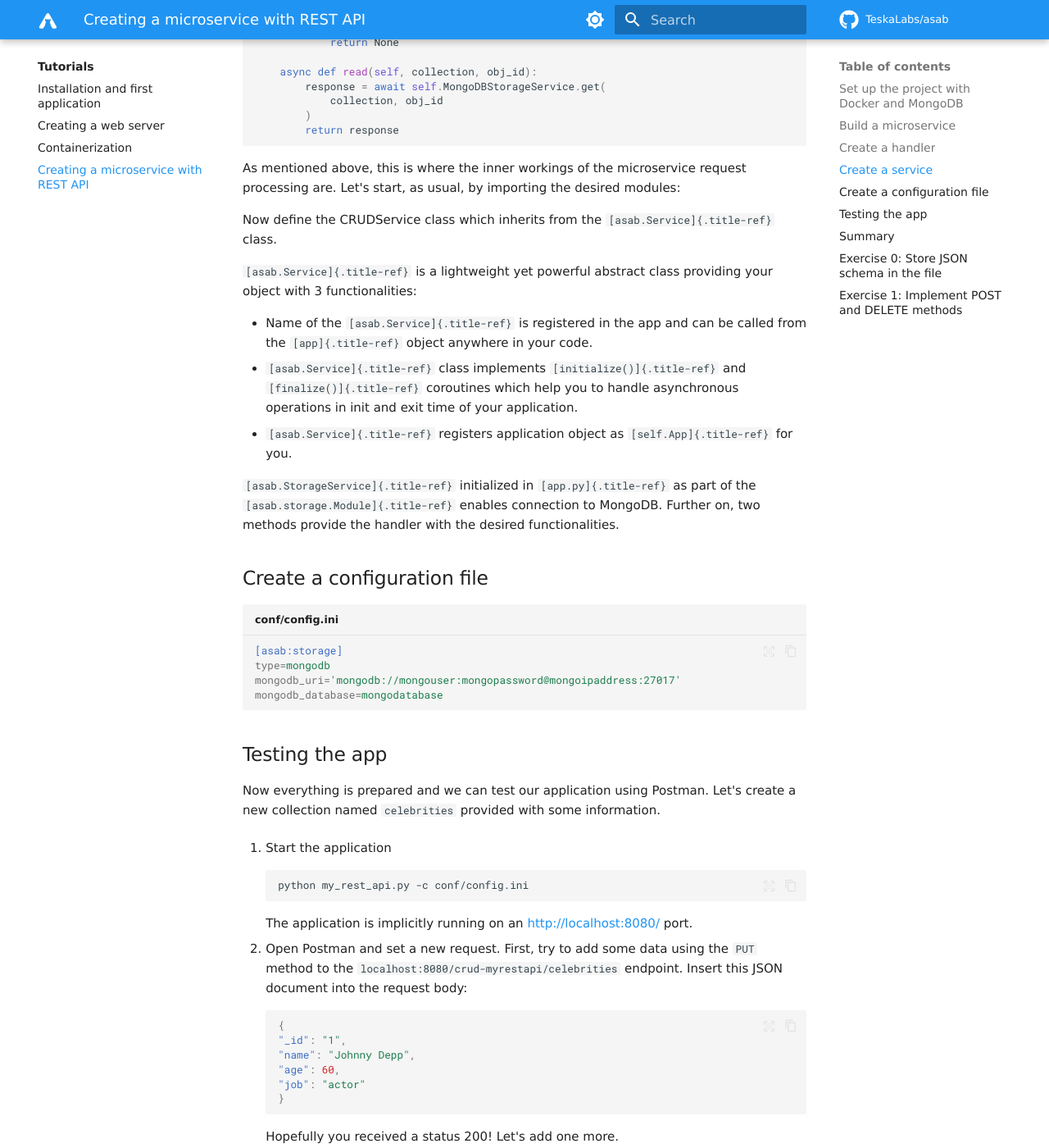
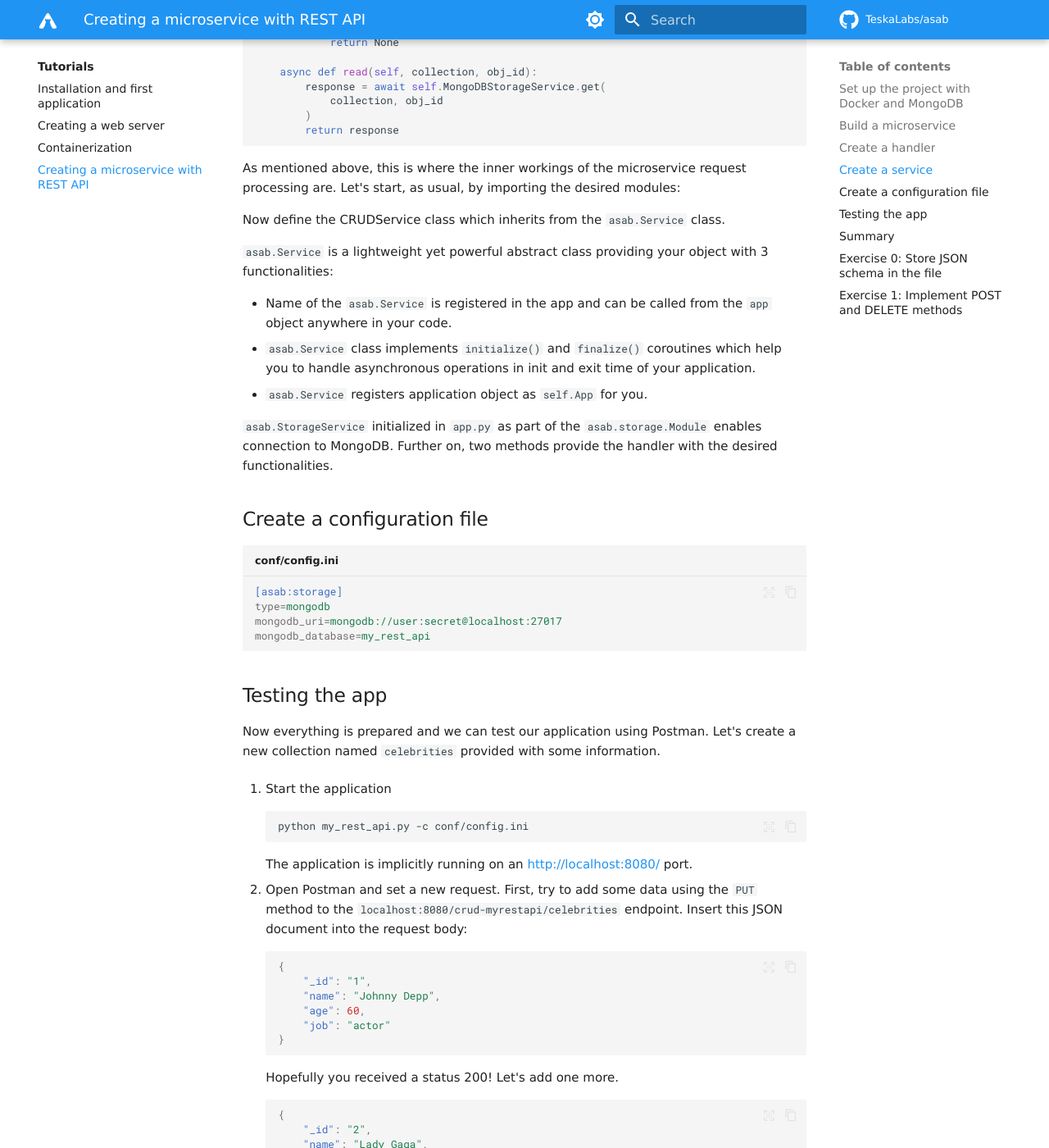
Before and after one commit to TeskaLabs/asab, an MkDocs documentation site: the page built from docs/getting-started/rest_api.md, in a window 1280 px wide and 1400 px high, scrolled down 4799 px. Shown: the whole window at 82% size. Built offline with MkDocs 1.6.1 and Material for MkDocs 9.7.7, drawn with Linux system fonts in a browser that asks for light colours; some web fonts are replaced; comment, search, counter and statistics services are not loaded; some of the changed text lies outside the part shown.

Commit message:
Move the REST API tutorial to mkdocs and correct mistakes

````diff
--- a/docs/how-tos/03_rest_api.md
+++ b/docs/getting-started/rest_api.md
@@ -20,46 +17,47 @@ Set up the project with Docker and MongoDB
         Based on our experience, we recommend installing just the Docker engine - there's no need to install Docker Desktop in most cases. In some cases, installing Docker Desktop might even cause problems when interacting with Docker in the terminal.
 
     You can always check if you have Docker installed successfully:
+
     ``` bash
     docker --version
     ```
 
 2. **Pull the MongoDB image** from Docker Hub.
-``` bash
-docker pull mongo
-```
-Start the container:
-``` bash
-docker run -d -p 27017:27017 \
-    -e MONGO_INITDB_ROOT_USERNAME=user \
-    -e MONGO_INITDB_ROOT_PASSWORD=secret \
-    mongo
-```
+
+    ``` bash
+    docker pull mongo
+    ```
+
+    Start the container:
+
+    ``` bash
+    docker run -d -p 27017:27017 \
+        -e MONGO_INITDB_ROOT_USERNAME=user \
+        -e MONGO_INITDB_ROOT_PASSWORD=secret \
+        mongo
+    ```
 
 3. **Install Postman** in case you do not have it ([download here on the official website](https://www.postman.com/downloads/)). We will use Postman to test the webservice REST API. In Postman, you can create your collection of HTTP requests, save the HTTPs requests as templates, or automatically generate documentation.
 
 4. **Prepare the structure of the project.** Every ASAB microservice consists of several Python modules.
-Create the following file structure in your repository:
+    Create the following file structure in your repository:
 
-    ```
+    ``` text
     .
-    └── my_rest_api.py
-    ─── my_rest_api
-        └── __init__.py
-        ─── app.py
-        ─── tutorial
-            └── handler.py
-            └── service.py
-    ─── conf
+    ├── my_rest_api.py
+    ├── my_rest_api/
+    │   ├── __init__.py
+    │   ├── app.py
+    │   └── tutorial/
+    │       ├── handler.py
+    │       └── service.py
+    └── conf/
         └── config.ini
     ```
 
-
-Build a microservice
---------------------
+## Build a microservice
 
 Now that you've prepared the modules, we move on to actual coding. Here is the code for every module with explanations.
-
 
 ``` python title="my_rest_api.py"
 #!/usr/bin/env python3  # (1)!
@@ -72,10 +70,9 @@ if __name__ == '__main__':  # (3)!
 
 1. This is the executable file used to run the application via `python my_rest_api.py` command.
 2. The asab application will be stored in `my_rest_api` module.
-3. As always, we start the application by creating it's singleton and executing the  `run()` method.
+3. As always, we start the application by creating its singleton and executing the `run()` method.
 
-```python title="my_rest_api/app.py"
-
+``` python title="my_rest_api/app.py"
 import asab # (1)!
 import asab.web
 import asab.web.rest
@@ -118,12 +115,12 @@ class TutorialApp(asab.Application):
 
 5. To access the web service, use the `get_service()` method. It is common to have all the services stored as attributes on the `asab.Application` object.
 
-6. TODO
-7. TODO
+6. `asab.web.WebContainer` creates a web container bound to the `[web]` configuration section. It holds the [`aiohttp.web.Application`](https://docs.aiohttp.org/en/stable/web_reference.html#application) object (`WebApp`) and its settings, such as the listen address. The container is registered with `WebService`, which starts the HTTP server during application initialization.
+
+7. `JsonExceptionMiddleware` is an aiohttp middleware that catches errors raised by request handlers and converts them into JSON error responses. This ensures that REST clients always receive structured JSON instead of plain HTML error pages.
 
 8. ASAB microservices consist of two parts: **services** and **handlers**.
-When HTTP request is sent to the web server, the **handler** identifies the HTTP request type and calls the corresponding **service**. The service performs its specified operations and returns data back to the handler, which sends it back to the client.
-
+    When HTTP request is sent to the web server, the **handler** identifies the HTTP request type and calls the corresponding **service**. The service performs its specified operations and returns data back to the handler, which sends it back to the client.
 
 Continue with the init file, so that the directory `my_rest_api` will work as a module.
 
@@ -137,8 +134,7 @@ __all__ = [
 
 1. The list of strings that define what variables have to be imported to another file. If you don't know what that means, [this explanation](https://www.geeksforgeeks.org/python-__all__/) might help. In this case, we only want to import `TutorialApp` class.
 
-Create a handler
-----------------
+## Create a handler
 
 The handler is where HTTP REST calls are handled and transformed into
 the actual (internal) service calls. From another perspective, the
@@ -235,12 +230,9 @@ responses. All of the "logic", be it the specifics of the database
 connection, additional validations, or other operations, take place in
 the CRUDService.
 
-
-Create a service
-----------------
+## Create a service
 
 ``` python title="my_rest_api/tutorial/service.py"
-
 import asab
 import asab.storage.exceptions
 import logging
@@ -282,57 +274,49 @@ class CRUDService(asab.Service):
             collection, obj_id
         )
         return response
-
 ```
 
 As mentioned above, this is where the inner workings of the microservice
 request processing are. Let's start, as usual, by importing the desired
 modules:
 
+Now define the CRUDService class which inherits from the
+`asab.Service` class.
 
-Now define the CRUDService class which inherits from the
-`[asab.Service]{.title-ref}` class.
-
-
-
-`[asab.Service]{.title-ref}` is a lightweight yet powerful abstract class
+`asab.Service` is a lightweight yet powerful abstract class
 providing your object with 3 functionalities:
 
--   Name of the `[asab.Service]{.title-ref}` is registered in the app and
-    can be called from the `[app]{.title-ref}` object anywhere in your
+- Name of the `asab.Service` is registered in the app and
+    can be called from the `app` object anywhere in your
     code.
--   `[asab.Service]{.title-ref}` class implements
-    `[initialize()]{.title-ref}` and `[finalize()]{.title-ref}` coroutines
+- `asab.Service` class implements
+    `initialize()` and `finalize()` coroutines
     which help you to handle asynchronous operations in init and exit
     time of your application.
--   `[asab.Service]{.title-ref}` registers application object as
-    `[self.App]{.title-ref}` for you.
+- `asab.Service` registers application object as
+    `self.App` for you.
 
-
-`[asab.StorageService]{.title-ref}` initialized in `[app.py]{.title-ref}` as
-part of the `[asab.storage.Module]{.title-ref}` enables connection to
+`asab.StorageService` initialized in `app.py` as
+part of the `asab.storage.Module` enables connection to
 MongoDB. Further on, two methods provide the handler with the desired
 functionalities.
 
-Create a configuration file
----------------------------
-
+## Create a configuration file
 
 ``` ini title="conf/config.ini"
 [asab:storage]
 type=mongodb
-mongodb_uri='mongodb://mongouser:mongopassword@mongoipaddress:27017'
-mongodb_database=mongodatabase
+mongodb_uri=mongodb://user:secret@localhost:27017
+mongodb_database=my_rest_api
 ```
 
-
-Testing the app
----------------
+## Testing the app
 
 Now everything is prepared and we can test our application using Postman. Let's create a new collection named `celebrities` provided with some information.
 
 1. Start the application
-    ```
+
+    ``` bash
     python my_rest_api.py -c conf/config.ini
     ```
 
@@ -343,10 +327,10 @@ Now everything is prepared and we can test our application using Postman. Let's
 
     ``` json
     {
-    "_id": "1",
-    "name": "Johnny Depp",
-    "age": 60,
-    "job": "actor"
+        "_id": "1",
+        "name": "Johnny Depp",
+        "age": 60,
+        "job": "actor"
     }
     ```
 
@@ -354,10 +338,10 @@ Now everything is prepared and we can test our application using Postman. Let's
 
     ``` json
     {
-    "_id": "2",
-    "name": "Lady Gaga",
-    "age": 37,
-    "job": "singer"
+        "_id": "2",
+        "name": "Lady Gaga",
+        "age": 37,
+        "job": "singer"
     }
     ```
 
@@ -412,9 +396,10 @@ Now everything is prepared and we can test our application using Postman. Let's
 
         The first option is simply to stop the process:
 
-        ```
+        ``` bash
         kill -9 103203
         ```
+
         (Replace the ID with the corresponding ID from the previous output.)
 
         The second option is to add these lines into the configuration file:
@@ -432,35 +417,26 @@ Now everything is prepared and we can test our application using Postman. Let's
 
         Try to check the Mongo database credentials. Do your credentials in the config file fit the ones you entered when running the Mongo Docker image?
 
-
-Summary
--------
+## Summary
 
 In this tutorial, you learned how to create a simple **microservice** provided with **REST API**.
 
-
-Exercise 0: Store JSON schema in the file
------------------------------------------
+## Exercise 0: Store JSON schema in the file
 
 In order to get used to the `asab.web.rest.json_schema_handler()` decorator, store the JSON schema in a separate file. Then, pass its path as an argument to the decorator.
 
-
-Exercise 1: Implement `POST` and `DELETE` methods
--------------------------------------------------
+## Exercise 1: Implement `POST` and `DELETE` methods
 
 For updating and deleting data from the database, implement the methods `POST` and `DELETE`.
 
-1. Implement `update()` and `delete()` methods to the `CRUDService` class. Use
+1. Implement `update()` and `delete()` methods to the `CRUDService` class.
 
+Solution:
 
-**handler.py**
-
-`[./myrestapi/tutorial/handler.py]{.title-ref}`
-
-``` {.python}
+``` python title="my_rest_api/tutorial/handler.py"
 import asab
 import asab.web.rest
-
+import asab.storage # (2)!
 
 class CRUDWebHandler(object):
     def __init__(self, app, mongo_svc):
@@ -556,25 +532,18 @@ class CRUDWebHandler(object):
                 request, {"result": "OK"}
             )
         else:
-            asab.web.rest.json_response(
+            return asab.web.rest.json_response(
                 request, {"result": "FAILED"}
             )
 ```
 
-**service.py**
-
-`[./myrestapi/tutorial/service.py]{.title-ref}`
-
-``` {.python}
+``` python title="my_rest_api/tutorial/service.py"
 import asab
 import asab.storage.exceptions
 
 import logging
-#
 
 L = logging.getLogger(__name__)
-
-#
 
 
 class CRUDService(asab.Service):
--- a/mkdocs.yml
+++ b/mkdocs.yml
@@ -157,7 +157,7 @@ nav:
     - Installation and first application: how-tos/installing-asab.md
     - Creating a web server: getting-started/web_server.md
     - Containerization: getting-started/containers.md
-    - Creating a microservice with REST API: how-tos/03_rest_api.md
+    - Creating a microservice with REST API: getting-started/rest_api.md
 
   - Reference:
     - Application: reference/application.md
````
Also changed, not shown: other parts of docs/getting-started/rest_api.md (+23 -27 lines), docs/getting-started/web_server.md (+1 -1 lines).
